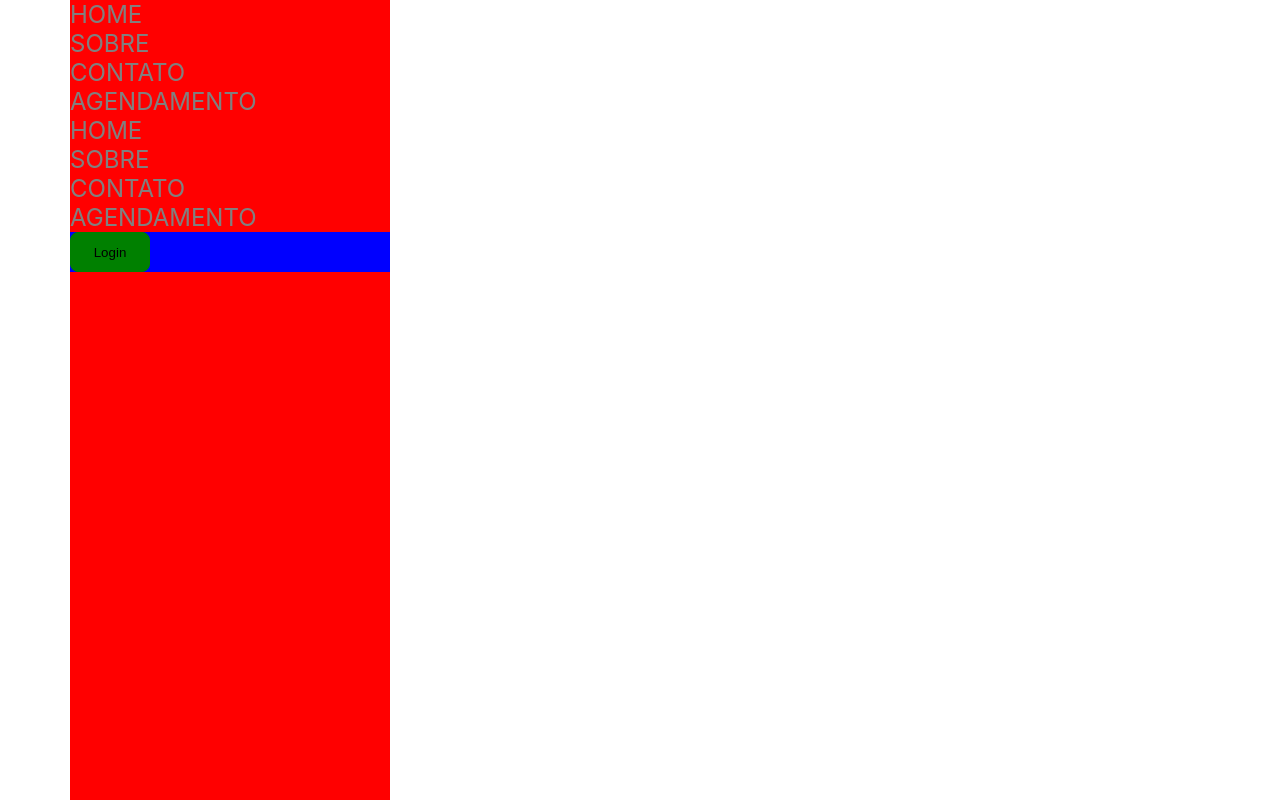
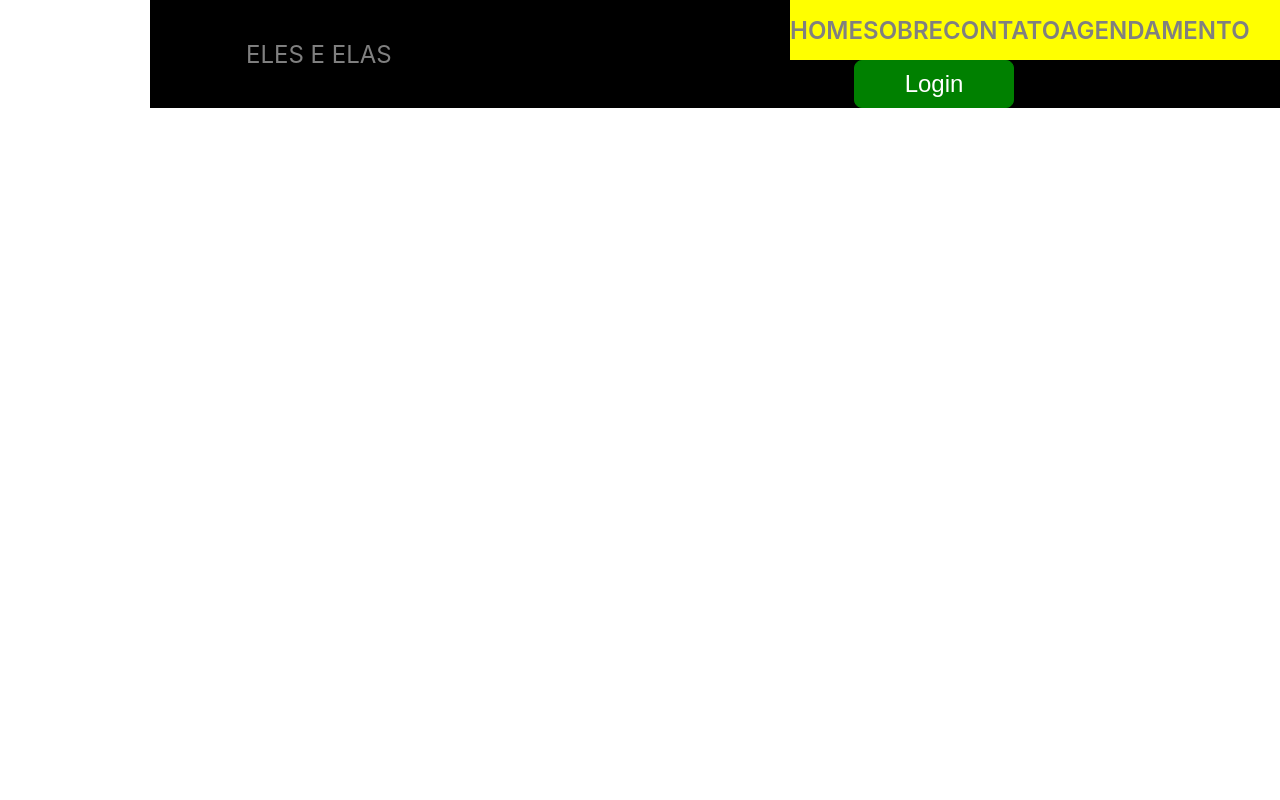
Before and after one commit to Myltiane-Alves/Salao, a React (Create React App) app: page / in a window 1280 px wide. Built offline with nearby package versions, Linux system fonts and the light colour scheme.

Commit message:
Atualizando navegação

```diff
--- /dev/null
+++ b/src/Components/Header/Mobile/index.tsx
@@ -0,0 +1,59 @@
+import { GrFormClose } from 'react-icons/gr';
+import { Link } from 'react-router-dom';
+import { Container, Content } from './styled';
+
+interface MobileMenuProps {
+    openMobileMenu(): void;
+}
+const MobileMenu: React.FC<MobileMenuProps> = ({ openMobileMenu }) => {
+    return(
+        <>
+          <Container>
+            <Content>
+                <a href="#home" className="logo">
+                    ELES E ELAS
+                </a>
+
+                <nav>
+                    <ul>
+                        <li><a href="">Home</a></li>
+                        <li><a href="">Sobre</a></li>
+                        <li><a href="">Contato</a></li>
+                        <li><a href="">Agendamento</a></li>
+
+                        <Link to="/signup">
+                            <button type="button">Register</button>
+                        </Link>
+                    </ul>
+                    <button className="closeMenu" type="button" onClick={openMobileMenu}>
+                        <GrFormClose />
+                    </button>
+                </nav>
+
+            </Content>
+          </Container>
+        </>
+    )
+}
+
+export default MobileMenu;
+
+/*
+
+     <div className="overlay"></div>
+                <ul>
+                    <li><a href="">Home</a></li>
+                    <li><a href="">Sobre</a></li>
+                    <li><a href="">Contato</a></li>
+                    <li><a href="">Agendamento</a></li>
+                    <li><a href="">Home</a></li>
+                    <li><a href="">Sobre</a></li>
+                    <li><a href="">Contato</a></li>
+                    <li><a href="">Agendamento</a></li>
+
+                <div className="footer">
+                    <button type="button">Login</button>
+                </div>
+                </ul>
+
+*/
--- /dev/null
+++ b/src/Components/Header/Mobile/styled.ts
@@ -0,0 +1,107 @@
+import styled from 'styled-components';
+
+export const Container = styled.div`
+    flex-direction: column;
+
+`;
+
+export const Content = styled.header`
+       flex-direction: column;
+       nav {
+        padding-bottom: 10rem;
+        background-color: yellow;
+        margin-bottom: 100rem;
+        flex-direction: column;
+
+        background-color: aliceblue(0,0,0,.5);
+        bottom: 0;
+        display: none;
+        left: 0;
+        position: fixed;
+        right: 0;
+        top: 0;
+        transition: all .5s ease-in;
+        z-index: 20;
+
+       ul {
+           flex-direction: column;
+           margin: 0;
+           bottom: 0;
+           max-width: 320px;
+           padding: 0;
+           position: fixed;
+           //right: -100vw;
+           top: 0;
+           transition: all .5s ease;
+           width: calc(100vw - 60px);
+           z-index: 10;
+           li{
+               list-style: none;
+               padding: 0;
+               a {
+                   display: flex;
+                   text-decoration: none;
+                   text-transform: uppercase;
+                   color: gray;
+                   font-size: 1.5rem;
+               }
+           }
+       }
+       .footer {
+           flex-direction: column;
+           align-items: center;
+           width: 100%;
+
+           button {
+               align-items: center;
+               width: 5rem;
+               height: 2.5rem;
+               background-color: green;
+               border: 1px solid green;
+               border-radius: 0.5rem;
+           }
+       }
+    }
+    @media (min-width: 1280px) {
+     background-color: black;
+     right: initial;
+     width: 100%;
+     flex-direction: row;
+     padding: 0;
+     margin: 0;
+     display: flex;
+     justify-content: space-between;
+     align-items: center;
+     margin-left: 150px;
+
+     .desktop {
+        right: initial;
+        position: static;
+        width: 100%;
+        margin: 0 auto;
+        max-width: 1140px;
+        nav {
+        width: 100%;
+            ul {
+             flex-direction: row;
+             background-color: yellow;
+             align-items: center;
+             justify-content: flex-start;
+             display: flex;
+             height: 60px;
+             margin: 0;
+             padding: 0;
+                li {
+                  list-style: none;
+                  display: flex;
+                  a {
+                    text-decoration: none;
+                    font-size: 1.5rem;
+                    text-align: center;
+                  }
+                }
+            }
+        }
+     }
+    }
+`;
--- a/src/Components/Header/index.tsx
+++ b/src/Components/Header/index.tsx
@@ -1,35 +1,42 @@
 
-import
-{
-    Container
-}
- from './styled';
+import { Container, Content } from './styled';
+import { Link } from 'react-router-dom';
+import { GiHamburgerMenu } from 'react-icons/gi';
+import { useCallback, useState } from 'react';
+import MobileMenu from './Mobile';
+const Header = () => {
+    const [mobileMenu, setMobileMenu] = useState(false);
 
-const Header = () => {
+    const OpenMobileMenu = useCallback(() => {
+      setMobileMenu(oldValue => !oldValue);
+    }, []);
+
     return(
         <>
           <Container>
-            <nav>
-
+            <Content>
+                <div>
+                    <a href="#home" className="logo">
+                        ELES E ELAS
+                    </a>
+                </div>
 
                 <div className="desktop">
+                    <nav>
                         <ul>
                             <li><a href="">Home</a></li>
                             <li><a href="">Sobre</a></li>
                             <li><a href="">Contato</a></li>
                             <li><a href="">Agendamento</a></li>
-                        <li><a href="">Home</a></li>
-                        <li><a href="">Sobre</a></li>
-                        <li><a href="">Contato</a></li>
-                        <li><a href="">Agendamento</a></li>
 
+                        </ul>
                         <div className="footer">
                             <button type="button">Login</button>
                         </div>
-                    </ul>
 
+                    </nav>
                 </div>
-            </nav>
+            </Content>
           </Container>
         </>
     )
--- a/src/Components/Header/styled.ts
+++ b/src/Components/Header/styled.ts
@@ -2,9 +2,38 @@ import styled from 'styled-components';
 
 export const Container = styled.div`
     flex-direction: column;
+    width: 100%;
+    height: 60px;
+
+`;
+
+export const Content = styled.header`
+    transition: right .5s ease-in-out;
+    width: 300px;
+    padding-bottom: 50px;
+    position: fixed;
+    top: 0;
+    flex-direction: column;
+    justify-content: space-between;
+    align-items: center;
+
+    > div {
+        width: 100%;
+        .logo {
+            width: 100%;
+            font-size: 1.5rem;
+            text-decoration: none;
+            color: gray;
+            margin-left: 6rem;
+        }
+
+    }
     nav {
      flex-direction: column;
-        .overlay {
+     justify-content: center;
+     align-items: center;
+
+        /*.overlay {
             background-color: aliceblue(0,0,0,.5);
             bottom: 0;
             display: none;
@@ -14,69 +43,92 @@ export const Container = styled.div`
             top: 0;
             transition: all .5s ease-in;
             z-index: 20;
-        }
+        }*/
      ul {
         flex-direction: column;
-           background-color: red;
         margin: 0;
-           bottom: 0;
-           max-width: 320px;
         padding: 0;
-           position: fixed;
+        width: 100%;
+
         //right: -100vw;
-           top: 0;
-           transition: all .5s ease;
-           width: calc(100vw - 60px);
+        margin-top: 169px;
+        //transition: all .5s ease;
+        overflow-y: auto;
         z-index: 10;
         li{
          list-style: none;
-               padding: 0;
+         padding: 14px 0;
+         text-align: center;
          a {
-                   display: flex;
           text-decoration: none;
           text-transform: uppercase;
           color: gray;
           font-size: 1.5rem;
+          font-weight: 600;
+          text-align: center;
          }
         }
+        margin-bottom: 1rem;
      }
        .footer {
            flex-direction: column;
            align-items: center;
            width: 100%;
-           background-color: blue;
+
            button {
+               justify-content: center;
                align-items: center;
-               width: 5rem;
-               height: 2.5rem;
+               width: 10rem;
+               height: 3rem;
                background-color: green;
                border: 1px solid green;
                border-radius: 0.5rem;
+               color: #FFF;
+               font-size: 1.5rem;
+               margin-left: 4rem;
+           }
        }
     }
     @media (min-width: 1280px) {
+     background-color: black;
+     right: initial;
+     width: 100%;
+     flex-direction: row;
+     padding: 0;
+     margin: 0;
+     display: flex;
+     justify-content: space-between;
+     align-items: center;
+     margin-left: 150px;
+
      .desktop {
-               display: flex;
+        right: initial;
+        position: static;
+        width: 100%;
         margin: 0 auto;
         max-width: 1140px;
         nav {
+        width: 100%;
+            ul {
+             flex-direction: row;
+             background-color: yellow;
+             align-items: center;
+             justify-content: flex-start;
              display: flex;
              height: 60px;
-                   ul {
-                       align-items: center;
-                       display: flex;
-                       height: 60px;
-                       justify-content: space-around;
              margin: 0;
              padding: 0;
                 li {
                   list-style: none;
+                  display: flex;
+                  a {
+                    text-decoration: none;
+                    font-size: 1.5rem;
+                    text-align: center;
                   }
                 }
             }
         }
-
-
      }
     }
 `;
```
Also changed, not shown: src/App.tsx (+3 -5 lines). Lines whose indentation alone changed are shown as unchanged.
